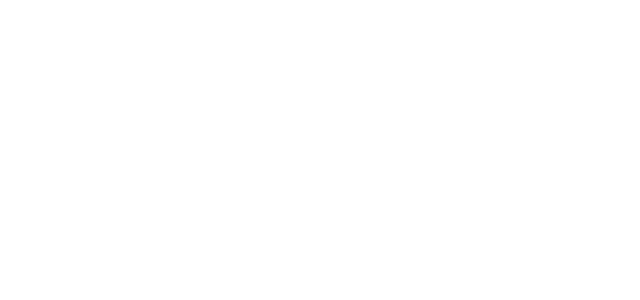
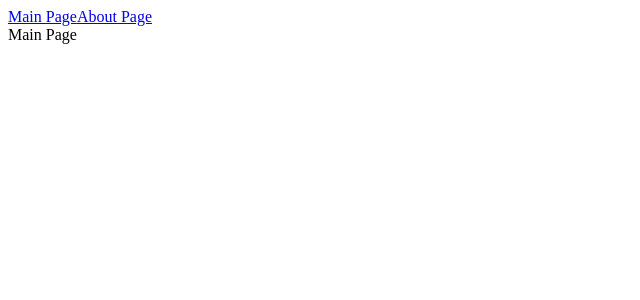
Before and after one commit to Chupriarti/react-jest-unit-test, a React (Create React App) app: page / in a window 1280 px wide. Before the commit this address had no page. Shown: the top 300 px of the page, without its empty margins (0-640 px from the left). Built offline with nearby package versions, Linux system fonts and the light colour scheme.

Commit message:
add app routes

```diff
--- a/src/App.js
+++ b/src/App.js
@@ -1,11 +1,16 @@
 import React from 'react'
-import { BrowserRouter, Routes } from 'react-router-dom'
+import { BrowserRouter, Link, Route, Routes } from 'react-router-dom'
+import AboutPage from './pages/AboutPage'
+import MainPage from './pages/MainPage'
 
 const App = () => {
   return (
     <BrowserRouter>
+      <Link to="/" data-testid="main-link">Main Page</Link>
+      <Link to="/about" data-testid="about-link">About Page</Link>
       <Routes>
-
+        <Route path="/" element= {<MainPage />} />
+        <Route path="/about" element= {<AboutPage />} />
       </Routes>
     </BrowserRouter>
   )
```
